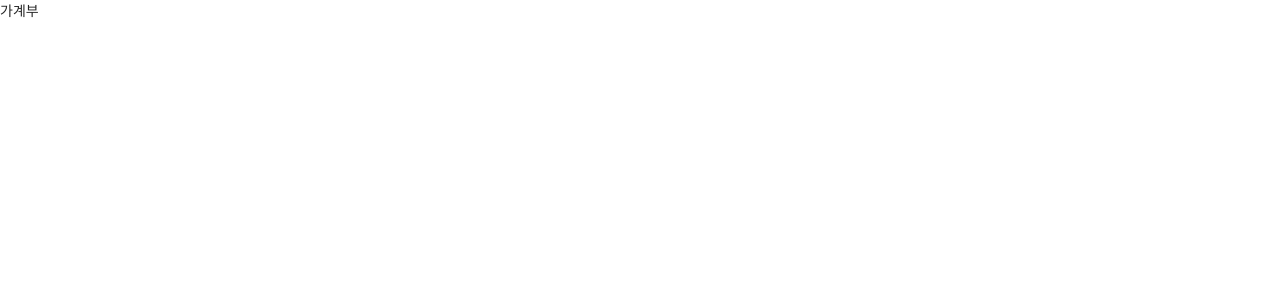
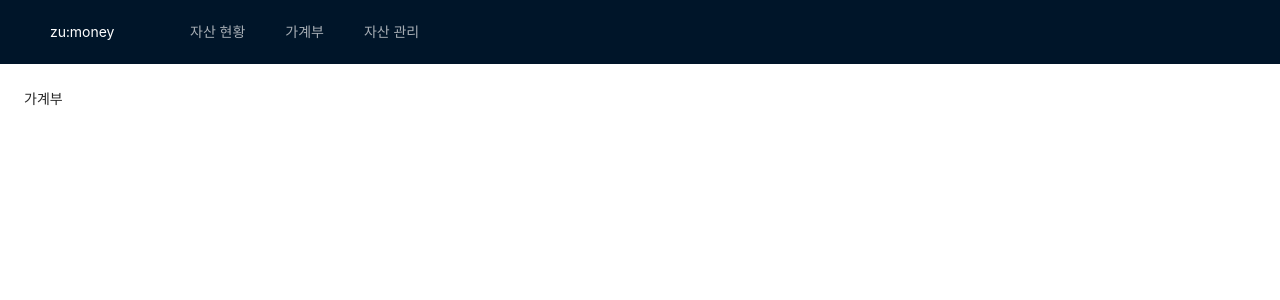
Before and after one commit to yuri0411/zumoney, a Next.js app: page /nav/AccountBook in a window 1280 px wide. Shown: the top 300 px of the page. Built offline with nearby package versions, Linux system fonts and the light colour scheme.

Commit message:
초기 경로 설정, 공통 레이아웃 개선

```diff
--- a/next.config.js
+++ b/next.config.js
@@ -1,3 +1,12 @@
 module.exports = {
   reactStrictMode: true,
+  async redirects() {
+    return [
+      {
+        source: '/',
+        destination: '/nav/AccountBook',
+        permanent: true,
+      },
+    ]
+  },
 }
--- a/pages/_app.js
+++ b/pages/_app.js
@@ -1,9 +1,45 @@
-import "antd/dist/antd.css";
+import 'antd/dist/antd.css'
 import '../styles/globals.css'
-import "../styles/index.css";
+import '../styles/index.css'
+import { Layout, Menu } from 'antd'
+import React from 'react'
+import Link from 'next/link'
+import Head from 'next/head'
 
 function MyApp({ Component, pageProps }) {
-  return <Component {...pageProps} />
+  const { Header, Content } = Layout
+  return (
+    <Layout style={{ background: 'transparent' }}>
+      <Head>
+        <title>ZU:MONEY</title>
+        <meta name="description" content="Generated by create next app" />
+        <link rel="icon" href="/favicon.ico" />
+      </Head>
+      <Header>
+        <div className="logo"> zu:money </div>
+        <Menu theme="dark" mode="horizontal" defaultSelectedKeys={['2']}>
+          <Menu.Item key="Asset Status">
+            <Link href="/nav/AssetStatus">
+              <a>자산 현황</a>
+            </Link>
+          </Menu.Item>
+          <Menu.Item key="Account Book">
+            <Link href="/nav/AccountBook">
+              <a>가계부</a>
+            </Link>
+          </Menu.Item>
+          <Menu.Item key="Asset Management">
+            <Link href="/nav/AssetManagement">
+              <a>자산 관리</a>
+            </Link>
+          </Menu.Item>
+        </Menu>
+      </Header>
+      <Content style={{ padding: 24 }}>
+        <Component {...pageProps} />
+      </Content>
+    </Layout>
+  )
 }
 
 export default MyApp
```
Also changed, not shown: components/Nav.js (deleted, +0 -14 lines), pages/index.js (+2 -21 lines).
